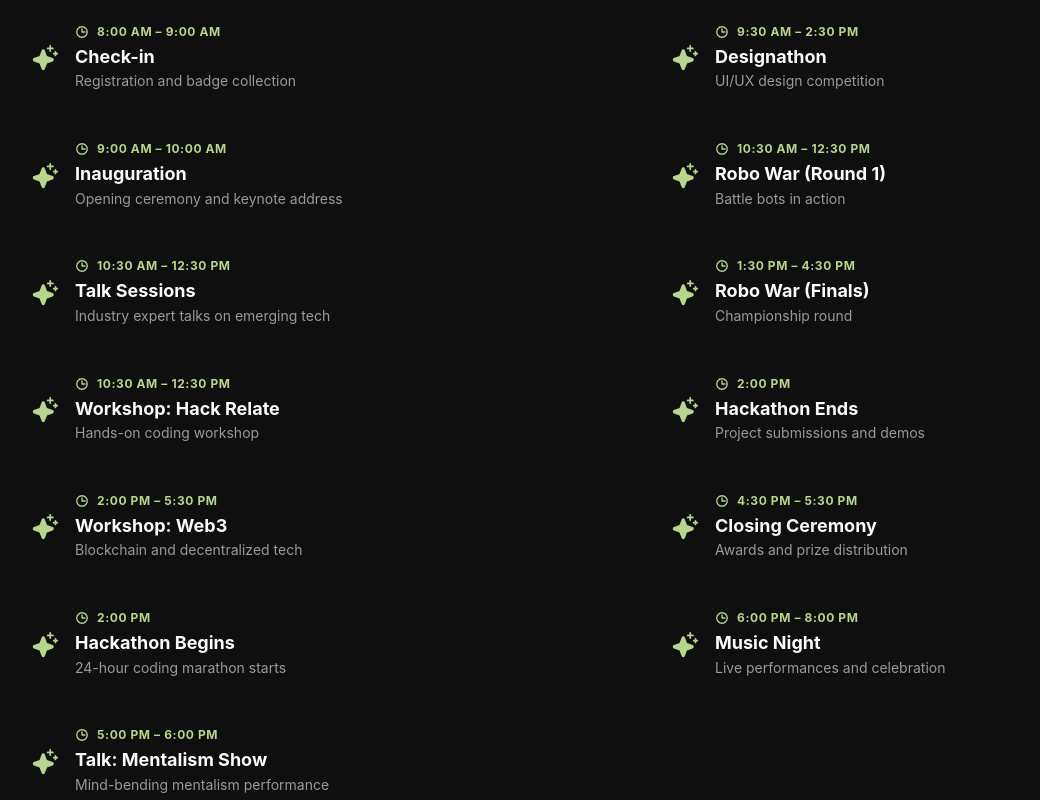
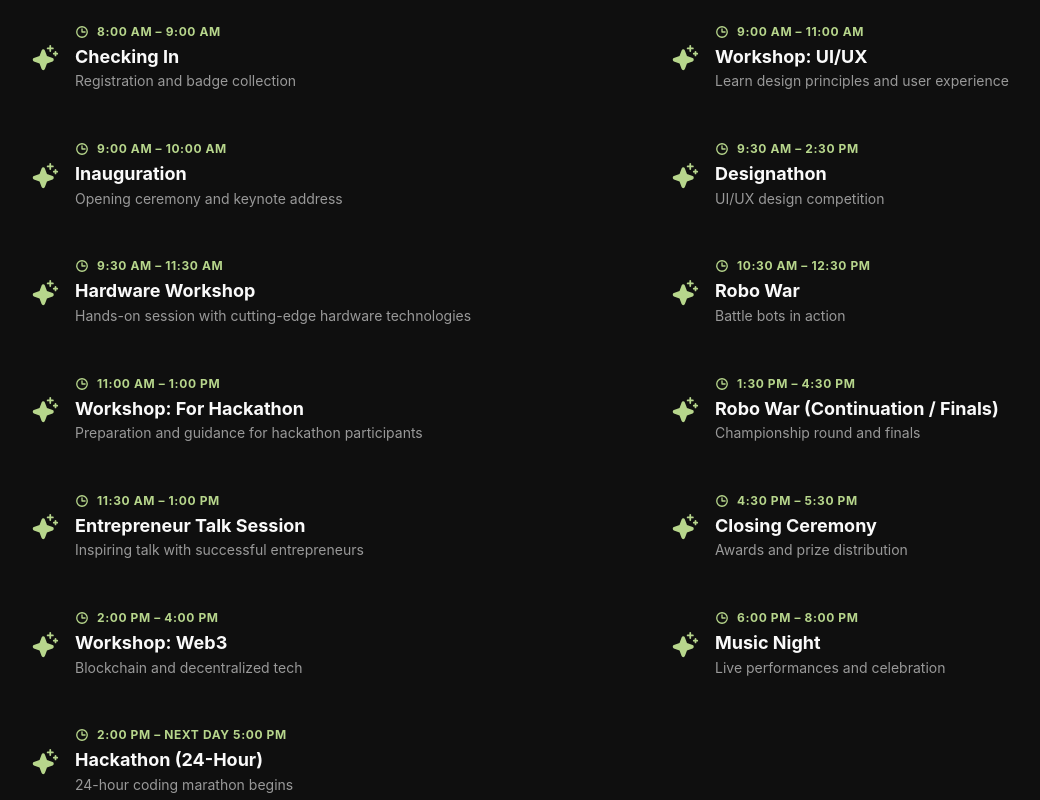
Before and after one commit to iedccek-glitch/aarambh3, a React (Vite) app: page / in a window 1280 px wide. Shown: the part 4320-5120 px from the top of the page, without its empty margins (65-1105 px from the left). Built offline with nearby package versions, Linux system fonts and the light colour scheme.

Commit message:
fix&update: changed to latest schedule and added loader with animation effects

```diff
--- a/src/App.tsx
+++ b/src/App.tsx
@@ -3,6 +3,7 @@ import ErrorBoundary from './components/ErrorBoundary';
 import Header from './components/Header';
 import Hero from './components/Hero';
 import { RibbonDivider } from './components/RibbonDivider';
+import Loader from './components/Loader';
 import { APP_CONFIG } from './constants';
 
 // Lazy load below-the-fold components for better initial load performance
@@ -28,6 +29,7 @@ function App() {
 
   return (
     <ErrorBoundary>
+      <Loader />
       <div className='min-h-screen bg-[var(--bg-primary)] text-[var(--text-primary)] relative'>
             {/* Hexagonal pattern background */}
             <div className='fixed inset-0 bg-pattern pointer-events-none z-0'></div>
--- /dev/null
+++ b/src/components/Loader.tsx
@@ -0,0 +1,89 @@
+import { useEffect, useState } from 'react';
+
+const Loader = () => {
+  const [isVisible, setIsVisible] = useState(true);
+  const [isAnimating, setIsAnimating] = useState(false);
+
+  useEffect(() => {
+    // Start page reveal animation
+    const revealTimer = setTimeout(() => {
+      setIsAnimating(true);
+    }, 1500);
+
+    // Hide loader after animation completes
+    const hideTimer = setTimeout(() => {
+      setIsVisible(false);
+    }, 2200);
+
+    return () => {
+      clearTimeout(revealTimer);
+      clearTimeout(hideTimer);
+    };
+  }, []);
+
+  if (!isVisible) return null;
+
+  return (
+    <>
+      <div className={`fixed inset-0 z-[9999] flex items-center justify-center loader-container ${isAnimating ? 'loader-exit' : ''}`}>
+        <div className={`absolute inset-0 bg-black loader-bg ${isAnimating ? 'bg-exit' : ''}`} />
+        <svg
+          id="loader-svg"
+          width="288"
+          height="220"
+          viewBox="0 0 288 220"
+          fill="none"
+          xmlns="http://www.w3.org/2000/svg"
+          className={`loader-svg relative z-10 ${isAnimating ? 'svg-fade' : ''}`}
+        >
+          <path
+            d="M126 50.0438L125.497 50.3319L43 97.5438V194.549L42.4902 194.835L2.49023 217.335L1 218.174V73.3847L1.50293 73.0966L124.503 2.59657L126 1.73817V50.0438ZM127.866 97.4638L140.866 119.964L141.146 120.45L140.878 120.942L128.411 143.797L155.85 187.935L156.167 188.446L155.865 188.966L146.865 204.466L146.032 205.9L145.152 204.494L118.52 161.931L98.8779 197.942L98.5938 198.464H70.3047L71.125 196.98L103.642 138.151L89.1523 114.994L88.1943 113.464H109.556L109.85 113.935L113.649 120.05L126.125 97.4804L126.98 95.9315L127.866 97.4638ZM146.875 62.4794L177.641 118.023L180.147 113.94L180.44 113.464H202.287L201.353 114.987L188.006 136.736L221.375 196.979L222.197 198.464H194.412L194.126 197.95L173.359 160.603L160.853 180.987L160.021 182.342L159.16 181.006L149.16 165.506L148.818 164.977L149.147 164.44L162.972 141.921L132.126 86.4501L131.854 85.9599L132.13 85.4716L145.13 62.4716L146.009 60.9159L146.875 62.4794ZM287 217.192L285.502 216.331L245.502 193.331L245 193.042V97.0468L162.507 50.3339L162 50.0468V1.73232L163.5 2.59755L286.5 73.5975L287 73.8866V217.192Z"
+            stroke="#66a942"
+            strokeWidth="2"
+            fill="none"
+          />
+        </svg>
+
+        <style>{`
+          .loader-bg {
+            transition: all 0.6s cubic-bezier(0.645, 0.045, 0.355, 1);
+          }
+
+          .bg-exit {
+            clip-path: circle(0% at 50% 50%);
+          }
+
+          .loader-svg path {
+            stroke-dasharray: 1984;
+            stroke-dashoffset: 1984;
+            animation: draw 1.2s cubic-bezier(0.65, 0, 0.35, 1) forwards;
+          }
+
+          .svg-fade {
+            animation: logoFade 0.7s ease-out forwards;
+          }
+
+          @keyframes draw {
+            from {
+              stroke-dashoffset: 1984;
+            }
+            to {
+              stroke-dashoffset: 0;
+            }
+          }
+
+          @keyframes logoFade {
+            from {
+              opacity: 1;
+            }
+            to {
+              opacity: 0;
+            }
+          }
+        `}</style>
+      </div>
+    </>
+  );
+};
+
+export default Loader;
--- a/src/components/Schedule.tsx
+++ b/src/components/Schedule.tsx
@@ -10,7 +10,7 @@ const Schedule = memo(() => {
     {
       id: 'd1-checkin',
       time: '8:00 AM – 9:00 AM',
-      title: 'Check-in',
+      title: 'Checking In',
       description: 'Registration and badge collection',
       venue: 'Main Entrance',
       t: 0.02,
@@ -26,66 +26,84 @@ const Schedule = memo(() => {
       labelSide: 'top'
     },
     {
-      id: 'd1-talk',
-      time: '10:30 AM – 12:30 PM',
-      title: 'Talk Sessions',
-      description: 'Industry expert talks on emerging tech',
-      venue: 'Seminar Hall',
-      t: 0.20,
+      id: 'd1-hardware',
+      time: '9:30 AM – 11:30 AM',
+      title: 'Hardware Workshop',
+      description: 'Hands-on session with cutting-edge hardware technologies',
+      venue: 'Lab 1',
+      t: 0.15,
       labelSide: 'bottom'
     },
     {
-      id: 'd1-workshop1',
-      time: '10:30 AM – 12:30 PM',
-      title: 'Workshop: Hack Relate',
-      description: 'Hands-on coding workshop',
-      venue: 'Lab 1',
-      t: 0.35,
+      id: 'd1-workshop-hackathon',
+      time: '11:00 AM – 1:00 PM',
+      title: 'Workshop: For Hackathon',
+      description: 'Preparation and guidance for hackathon participants',
+      venue: 'Seminar Hall',
+      t: 0.28,
       labelSide: 'top'
     },
     {
-      id: 'd1-workshop2',
-      time: '2:00 PM – 5:30 PM',
+      id: 'd1-entrepreneur-talk',
+      time: '11:30 AM – 1:00 PM',
+      title: 'Entrepreneur Talk Session',
+      description: 'Inspiring talk with successful entrepreneurs',
+      venue: 'Conference Room',
+      t: 0.40,
+      labelSide: 'bottom'
+    },
+    {
+      id: 'd1-web3',
+      time: '2:00 PM – 4:00 PM',
       title: 'Workshop: Web3',
       description: 'Blockchain and decentralized tech',
       venue: 'Lab 2',
-      t: 0.65,
+      t: 0.58,
       labelSide: 'top'
     },
     {
       id: 'd1-hackathon',
-      time: '2:00 PM',
-      title: 'Hackathon Begins',
-      description: '24-hour coding marathon starts',
+      time: '2:00 PM – Next Day 5:00 PM',
+      title: 'Hackathon (24-Hour)',
+      description: '24-hour coding marathon begins',
       venue: 'Tech Arena',
-      t: 0.80,
+      t: 0.72,
       labelSide: 'bottom'
     },
     {
       id: 'd1-mentalist',
       time: '5:00 PM – 6:00 PM',
-      title: 'Talk: Mentalism Show',
+      title: 'Mentalist Show',
       description: 'Mind-bending mentalism performance',
       venue: 'Main Auditorium',
-      t: 0.95,
+      t: 0.92,
       labelSide: 'top'
     },
   ];
 
   const day2Events: TimelineEvent[] = [
     {
+      id: 'd2-uiux',
+      time: '9:00 AM – 11:00 AM',
+      title: 'Workshop: UI/UX',
+      description: 'Learn design principles and user experience',
+      venue: 'Design Studio',
+      t: 0.05,
+      labelSide: 'top'
+    },
+    {
       id: 'd2-designathon',
       time: '9:30 AM – 2:30 PM',
       title: 'Designathon',
       description: 'UI/UX design competition',
       venue: 'Design Studio',
-      t: 0.05,
-      labelSide: 'top'
+      t: 0.15,
+      labelSide: 'bottom'
     },
     {
       id: 'd2-robo1',
       time: '10:30 AM – 12:30 PM',
-      title: 'Robo War (Round 1)',
+      title: 'Robo War',
       description: 'Battle bots in action',
       venue: 'Arena',
       t: 0.32,
@@ -94,19 +112,10 @@ const Schedule = memo(() => {
     {
       id: 'd2-robo2',
       time: '1:30 PM – 4:30 PM',
-      title: 'Robo War (Finals)',
-      description: 'Championship round',
+      title: 'Robo War (Continuation / Finals)',
+      description: 'Championship round and finals',
       venue: 'Arena',
-      t: 0.60,
-      labelSide: 'top'
-    },
-    {
-      id: 'd2-hackend',
-      time: '2:00 PM',
-      title: 'Hackathon Ends',
-      description: 'Project submissions and demos',
-      venue: 'Tech Arena',
-      t: 0.74,
+      t: 0.58,
       labelSide: 'bottom'
     },
     {
@@ -115,7 +124,7 @@ const Schedule = memo(() => {
       title: 'Closing Ceremony',
       description: 'Awards and prize distribution',
       venue: 'Main Auditorium',
-      t: 0.87,
+      t: 0.82,
       labelSide: 'top'
     },
     {
```
Also changed, not shown: 1 other file (tests, documents, lock files or other folders).
